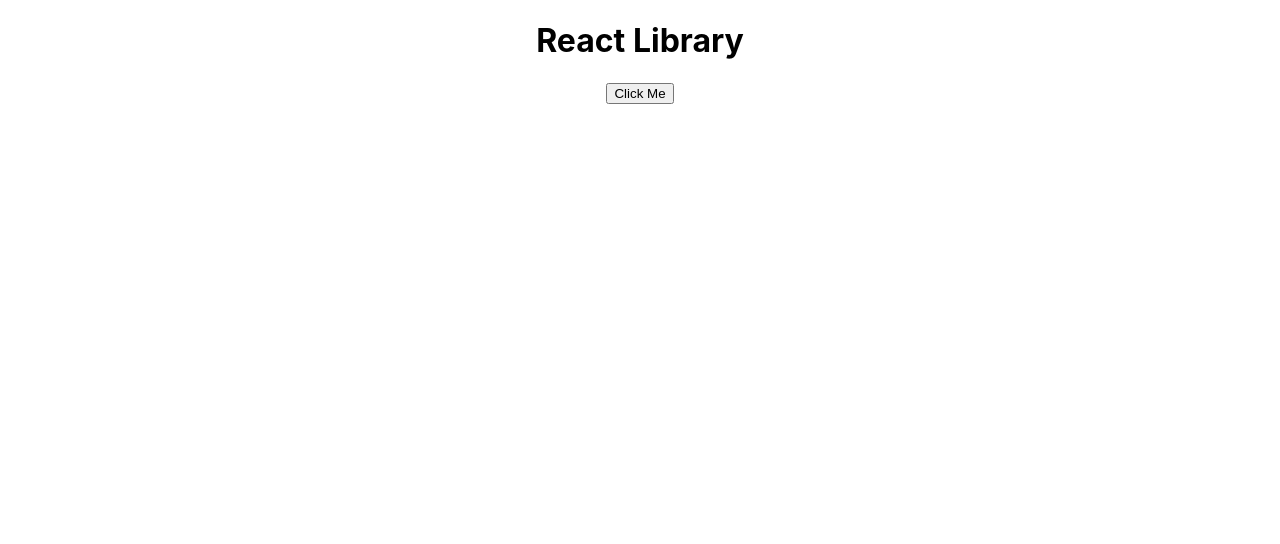
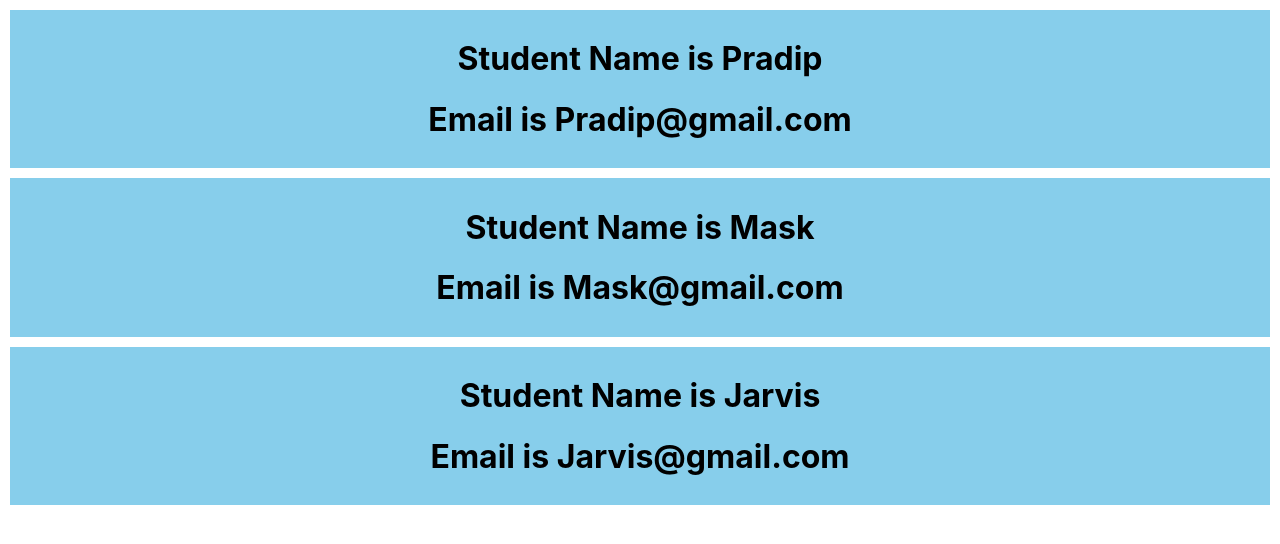
Before and after one commit to Purval698/Upskill, a React (Create React App) app: page / in a window 1280 px wide. Shown: the top 544 px of the page. Built offline with nearby package versions, Linux system fonts and the light colour scheme.

Commit message:
Day2 completed of Learning ReactJs

```diff
--- a/src/App.js
+++ b/src/App.js
@@ -1,19 +1,13 @@
+import React from 'react';
+import './App.css';
+import Student from './Student';
 
-import './App.css';
-// import FunctionalCompo from './FunctionalCompo';
-// import ClassCompo from './ClassCompo';
-function App() {
-  let courseName = 'React Library';
-  function apple() {
-    courseName = 'Python';
-    alert(courseName);
-  }
+function App(){
   return (
     <div className="App">
-      <h1>{courseName}</h1>
-      <button onClick={apple}>Click Me</button>
-      {/* <FunctionalCompo/>
-      <ClassCompo/> */}
+      <Student name={"Pradip"} email={"Pradip@gmail.com"}/>
+      <Student name={"Mask"} email={"Mask@gmail.com"}/>
+      <Student name={"Jarvis"} email={"Jarvis@gmail.com"}/>
     </div>
   );
 }
--- /dev/null
+++ b/src/Student.js
@@ -0,0 +1,11 @@
+function Student(props){
+    console.log(props);
+    return(
+            <div style={{backgroundColor:"skyblue",margin:10,padding:8}}>
+                <h1>Student Name is {props.name}</h1>
+                <h1> Email is {props.email}</h1>
+            </div>
+    )
+}
+
+export default Student;
```
Also changed, not shown: Notes.txt (added).
